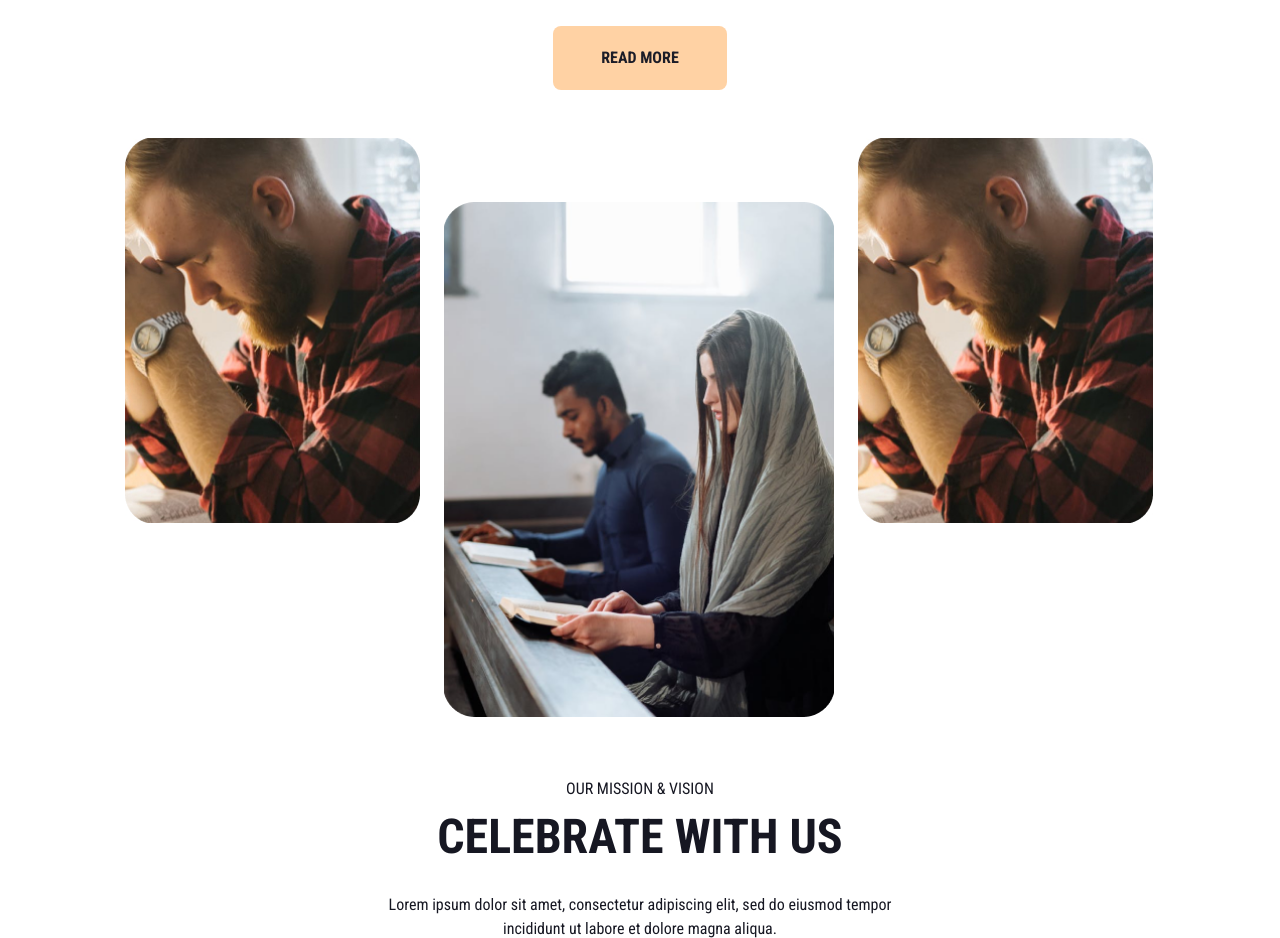
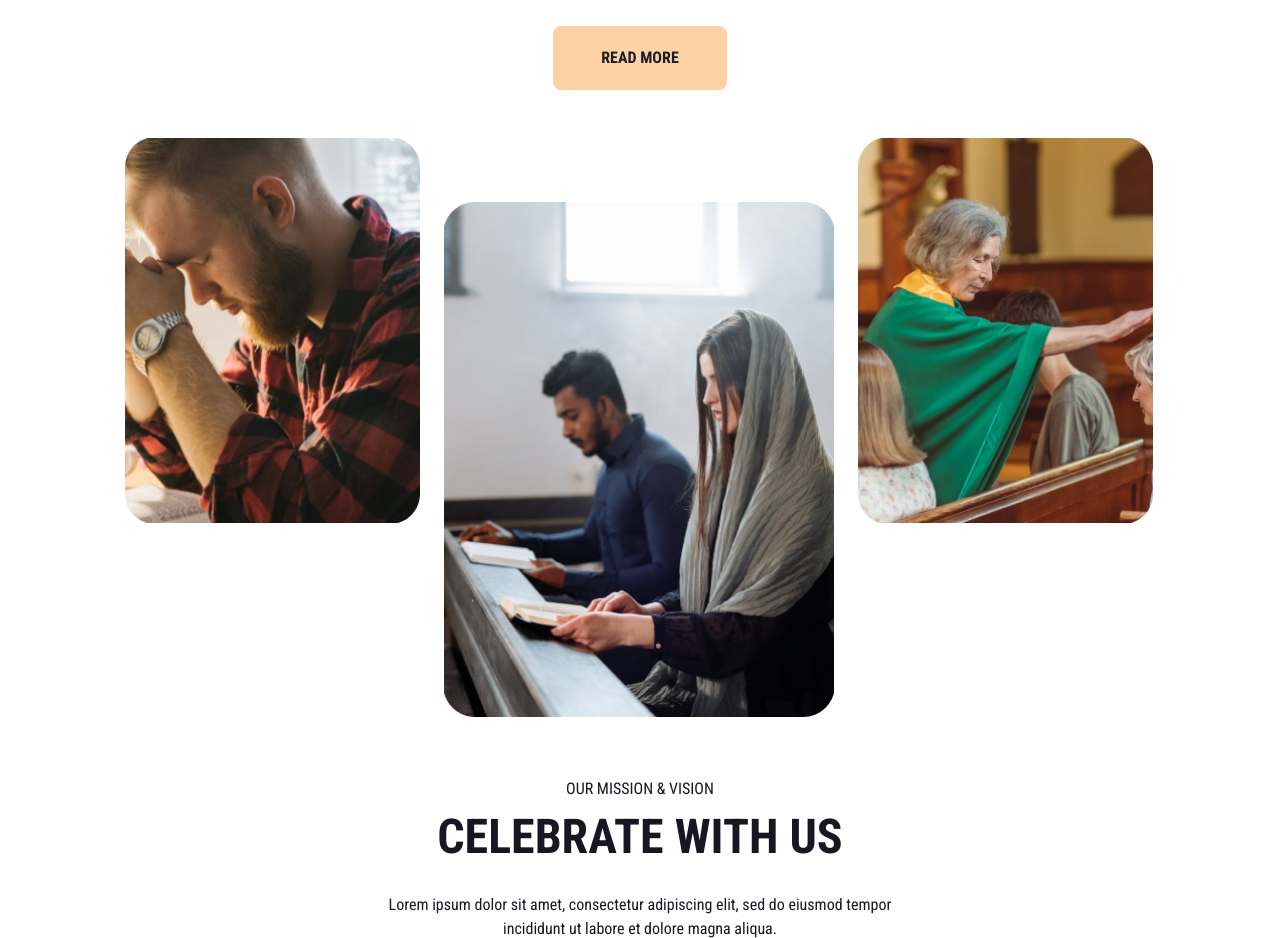
Before and after one commit to w3modabbir/Tailwind_Project, a plain HTML site: page index.html in a window 1280 px wide. Shown: the part 1760-2698 px from the top of the page. Drawn offline with nearby package versions, Linux system fonts and the light colour scheme.

Commit message:
images add

```diff
--- a/index.html
+++ b/index.html
@@ -111,7 +111,7 @@
                 <img class="w-[100%] h-[100%] object-cover" src="./images/gallery2.png" alt="gallery">
             </div>
             <div class="w-[295px] h-[385px] overflow-hidden mt-[-64px]">
-                <img class="w-[100%] h-[100%] object-cover" src="./images/gallery1.jpg" alt="gallery">
+                <img class="w-[100%] h-[100%] object-cover" src="./images/gallery3.png" alt="gallery">
             </div>
         </div>
         <div class="text-center pt-16">
```
